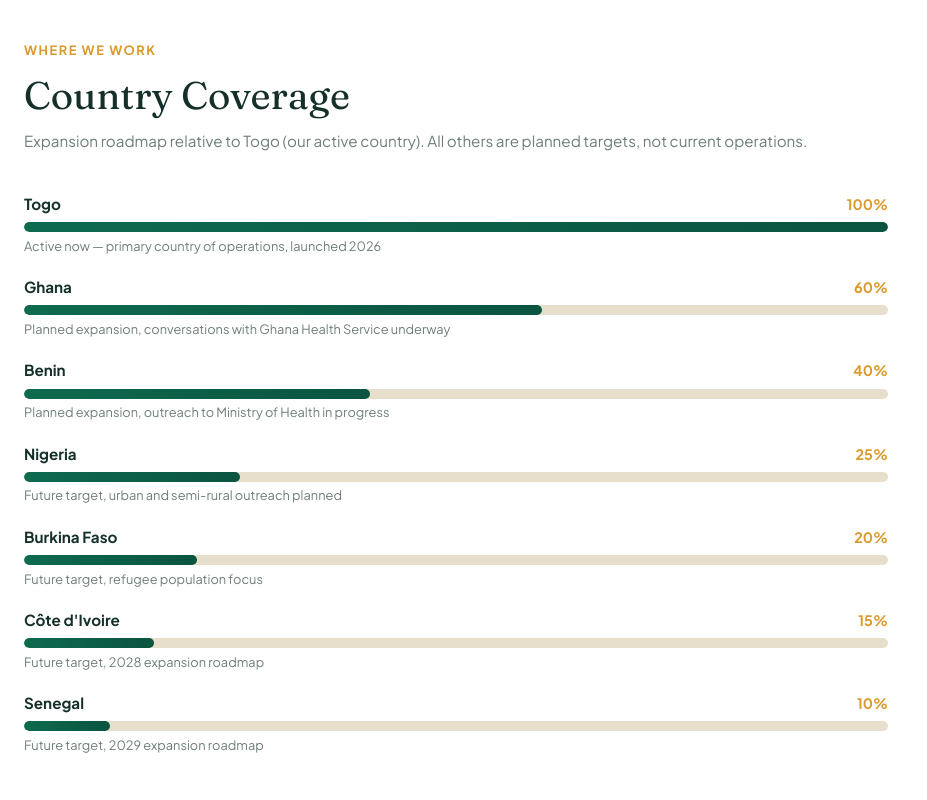
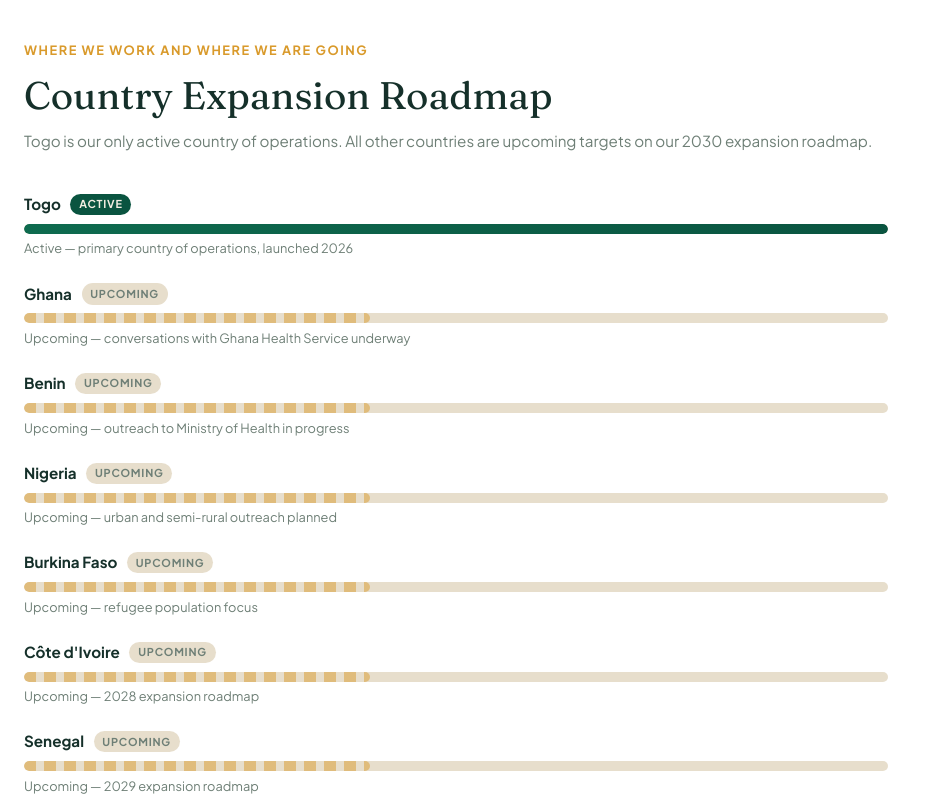
Before and after one commit to KlinovaHealth/village-health-access, a Next.js app: page /impact in a window 1280 px wide. Shown: the part 1140-1940 px from the top of the page, without its empty margins (0-927 px from the left). Built offline with nearby package versions, Linux system fonts and the light colour scheme.

Commit message:
Impact: Togo active (full green bar), all others upcoming (dashed gold bar with badge)

```diff
--- a/app/impact/page.tsx
+++ b/app/impact/page.tsx
@@ -10,13 +10,13 @@ const keyStats = [
 ]
 
 const countries = [
-  { name: 'Togo', pct: 100, note: 'Active now — primary country of operations, launched 2026' },
-  { name: 'Ghana', pct: 60, note: 'Planned expansion, conversations with Ghana Health Service underway' },
-  { name: 'Benin', pct: 40, note: 'Planned expansion, outreach to Ministry of Health in progress' },
-  { name: 'Nigeria', pct: 25, note: 'Future target, urban and semi-rural outreach planned' },
-  { name: 'Burkina Faso', pct: 20, note: 'Future target, refugee population focus' },
-  { name: 'Côte d\'Ivoire', pct: 15, note: 'Future target, 2028 expansion roadmap' },
-  { name: 'Senegal', pct: 10, note: 'Future target, 2029 expansion roadmap' },
+  { name: 'Togo', active: true,  note: 'Active — primary country of operations, launched 2026' },
+  { name: 'Ghana', active: false, note: 'Upcoming — conversations with Ghana Health Service underway' },
+  { name: 'Benin', active: false, note: 'Upcoming — outreach to Ministry of Health in progress' },
+  { name: 'Nigeria', active: false, note: 'Upcoming — urban and semi-rural outreach planned' },
+  { name: 'Burkina Faso', active: false, note: 'Upcoming — refugee population focus' },
+  { name: 'Côte d\'Ivoire', active: false, note: 'Upcoming — 2028 expansion roadmap' },
+  { name: 'Senegal', active: false, note: 'Upcoming — 2029 expansion roadmap' },
 ]
 
 const diseaseCategories = [
@@ -75,30 +75,39 @@ export default function ImpactPage() {
       {/* ── Country Coverage ─────────────────────────────────── */}
       <section style={{ background: '#ffffff', padding: '5rem 1.5rem' }}>
         <div style={{ maxWidth: '80rem', margin: '0 auto' }}>
-          <p style={{ color: '#D99A2B', fontWeight: 700, fontSize: '0.8rem', letterSpacing: '0.12em', textTransform: 'uppercase', marginBottom: '0.75rem' }}>Where we work</p>
+          <p style={{ color: '#D99A2B', fontWeight: 700, fontSize: '0.8rem', letterSpacing: '0.12em', textTransform: 'uppercase', marginBottom: '0.75rem' }}>Where we work and where we are going</p>
           <h2 style={{ fontFamily: 'var(--font-display)', fontSize: 'clamp(1.8rem, 3vw, 2.5rem)', color: '#15302A', marginBottom: '0.75rem' }}>
-            Country Coverage
+            Country Expansion Roadmap
           </h2>
           <p style={{ color: '#6E7F76', fontSize: '0.95rem', marginBottom: '2.5rem' }}>
-            Expansion roadmap relative to Togo (our active country). All others are planned targets, not current operations.
+            Togo is our only active country of operations. All other countries are upcoming targets on our 2030 expansion roadmap.
           </p>
-          <div style={{ display: 'flex', flexDirection: 'column', gap: '1.25rem', maxWidth: '54rem' }}>
-            {countries.map(({ name, pct, note }) => (
+          <div style={{ display: 'flex', flexDirection: 'column', gap: '1.5rem', maxWidth: '54rem' }}>
+            {countries.map(({ name, active, note }) => (
               <div key={name}>
-                <div style={{ display: 'flex', justifyContent: 'space-between', alignItems: 'baseline', marginBottom: '0.4rem' }}>
-                  <span style={{ fontWeight: 700, color: '#15302A', fontSize: '0.95rem' }}>{name}</span>
-                  <span style={{ color: '#D99A2B', fontWeight: 700, fontSize: '0.9rem' }}>{pct}%</span>
+                <div style={{ display: 'flex', justifyContent: 'space-between', alignItems: 'center', marginBottom: '0.5rem' }}>
+                  <div style={{ display: 'flex', alignItems: 'center', gap: '0.6rem' }}>
+                    <span style={{ fontWeight: 700, color: '#15302A', fontSize: '0.95rem' }}>{name}</span>
+                    <span style={{
+                      fontSize: '0.68rem',
+                      fontWeight: 700,
+                      letterSpacing: '0.07em',
+                      textTransform: 'uppercase',
+                      padding: '0.15rem 0.55rem',
+                      borderRadius: '2rem',
+                      background: active ? '#0A5440' : '#E7DECC',
+                      color: active ? '#F5EFE3' : '#6E7F76',
+                    }}>
+                      {active ? 'Active' : 'Upcoming'}
+                    </span>
+                  </div>
                 </div>
-                <div style={{ background: '#E7DECC', borderRadius: '1rem', height: '10px', overflow: 'hidden', marginBottom: '0.3rem' }}>
-                  <div
-                    style={{
-                      background: 'linear-gradient(90deg, #0E6B4F 0%, #0A5440 100%)',
-                      height: '100%',
-                      width: `${pct}%`,
-                      borderRadius: '1rem',
-                      transition: 'width 0.3s',
-                    }}
-                  />
+                <div style={{ background: '#E7DECC', borderRadius: '1rem', height: '10px', overflow: 'hidden', marginBottom: '0.35rem' }}>
+                  {active ? (
+                    <div style={{ background: 'linear-gradient(90deg, #0E6B4F 0%, #0A5440 100%)', height: '100%', width: '100%', borderRadius: '1rem' }} />
+                  ) : (
+                    <div style={{ background: 'repeating-linear-gradient(90deg, #D99A2B 0px, #D99A2B 12px, transparent 12px, transparent 20px)', height: '100%', width: '40%', borderRadius: '1rem', opacity: 0.5 }} />
+                  )}
                 </div>
                 <p style={{ color: '#6E7F76', fontSize: '0.8rem', margin: 0 }}>{note}</p>
               </div>
```
